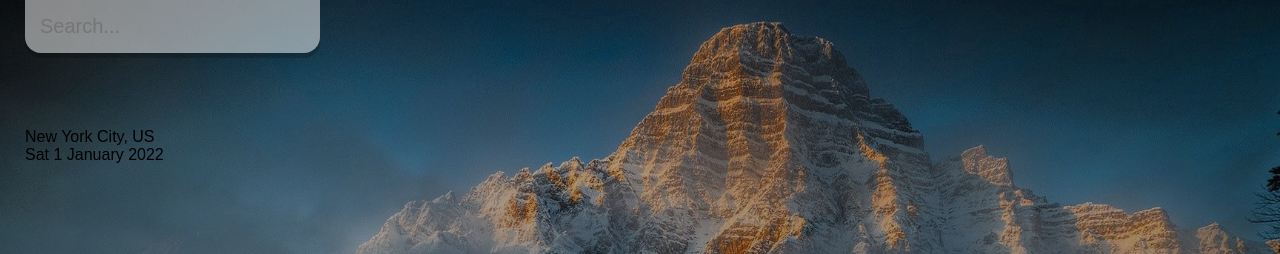
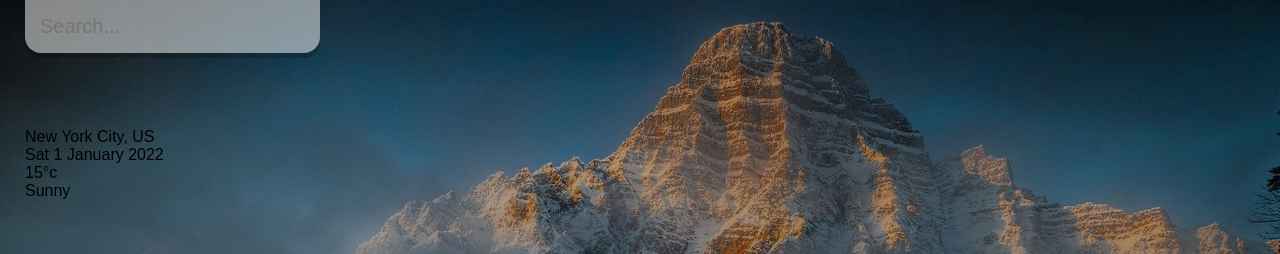
Before and after one commit to Karl-Adrian/weather-react-app, a React (Create React App) app: page / in a window 1280 px wide. Shown: the top 254 px of the page. Built offline with nearby package versions, Linux system fonts and the light colour scheme.

Commit message:
add weather

```diff
--- a/src/App.js
+++ b/src/App.js
@@ -25,7 +25,12 @@ function App() {
           <div className="location">New York City, US</div>
           <div className="date">{dateBuilder(new Date())}</div>
         </div>
-
+        <div className="weather-box">
+          <div className="temp">
+            15°c
+          </div>
+          <div className="weather">Sunny</div>
+        </div>
 
       </main>
     </div>
```
